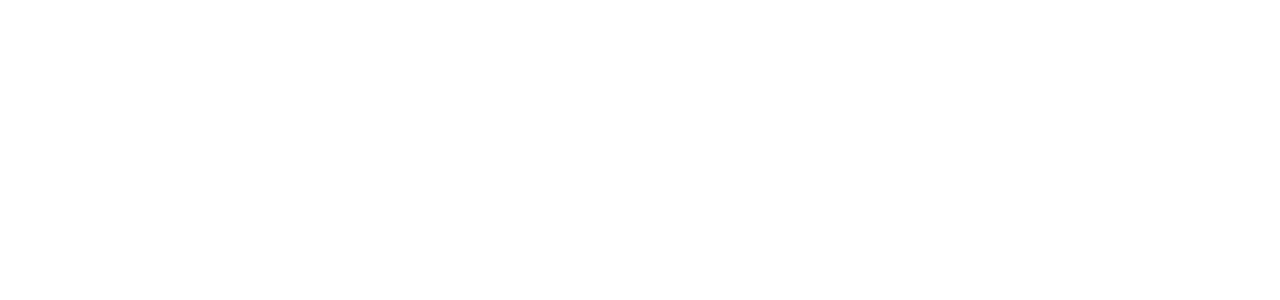
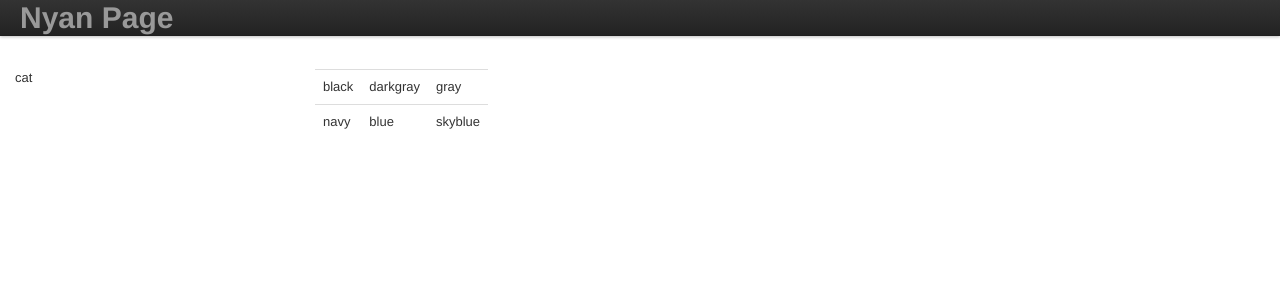
Before and after one commit to ShulliDrake/cattiecolor-jqm, a Django app: page /neko/ in a window 1280 px wide. Before the commit the part shown is empty. Shown: the top 300 px of the page. Run offline with Django 3.2, Linux system fonts and the light colour scheme; some libraries are stand-ins or nearby versions.

Commit message:
use jquey

```diff
--- a/mysite/neko/templates/base.html
+++ b/mysite/neko/templates/base.html
@@ -1,8 +1,24 @@
 <!DOCTYPE html>
 <html lang="en">
 <head><title>{% block title %}YawnNeko{% endblock %}</title>
+<link type="text/css" rel="stylesheet" href="{{ STATIC_URL }}css/home.css" />
+<link type="text/css" rel="stylesheet" href="{{ STATIC_URL }}css/bootstrap.css" />
 </head>
 <body>
 
+<header class="navbar">
+  <div class="navbar-inner">
+    <h1>Nyan Page</h1>
+  </div>
+</header>
+
+<div id="container">
+
+{% block content %}
+{% endblock %}
+
+</div><!--container-->
+
+<script src="http://ajax.googleapis.com/ajax/libs/jquery/1.7.1/jquery.min.js"></script>
 </body>
 </html>
--- a/mysite/neko/templates/home.html
+++ b/mysite/neko/templates/home.html
@@ -1,3 +1,32 @@
 {% extends "base.html" %}
 
 {% block title %}YawnNeko - Cats{% endblock %}
+
+{% block content %}
+
+<div id="content">
+
+  <section class="cat">
+    <div>cat</div>
+  </section>
+
+  <section class="colors">
+    <table class="table">
+      <thead>
+      </thead>
+      <tbody>
+	<tr>
+	  <td><span class="i"></span>black</td>
+	  <td>darkgray</td>
+	  <td>gray</td>
+	</tr>
+	<tr>
+	  <td>navy</td>
+	  <td>blue</td>
+	  <td>skyblue</td>
+	</tr>
+      </tbody>
+    </table>
+  </section>
+</div><!--home-->
+{% endblock %}
--- a/mysite/neko/views.py
+++ b/mysite/neko/views.py
@@ -2,7 +2,8 @@
 """Views functions"""
 from django.http import HttpResponse
 from django.shortcuts import render_to_response
+from django.template import RequestContext
 
 
 def home(request):
-    return render_to_response('home.html')
+    return render_to_response('home.html', context_instance=RequestContext(request))
```
Also changed, not shown: mysite/settings.py (+9 -0 lines).
